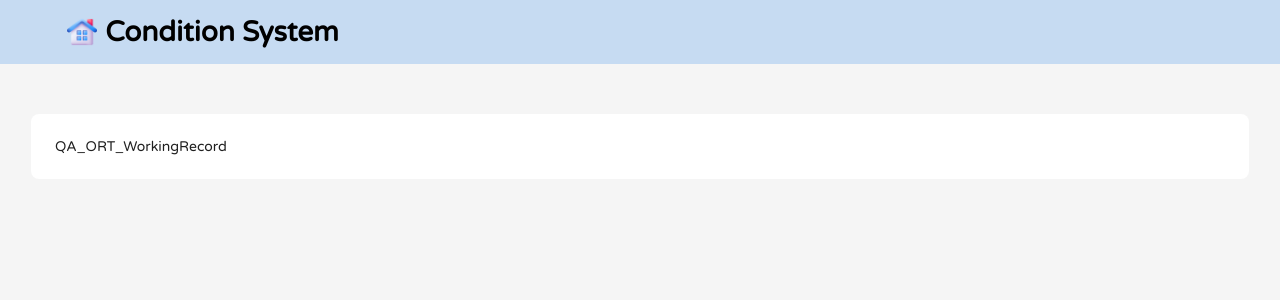
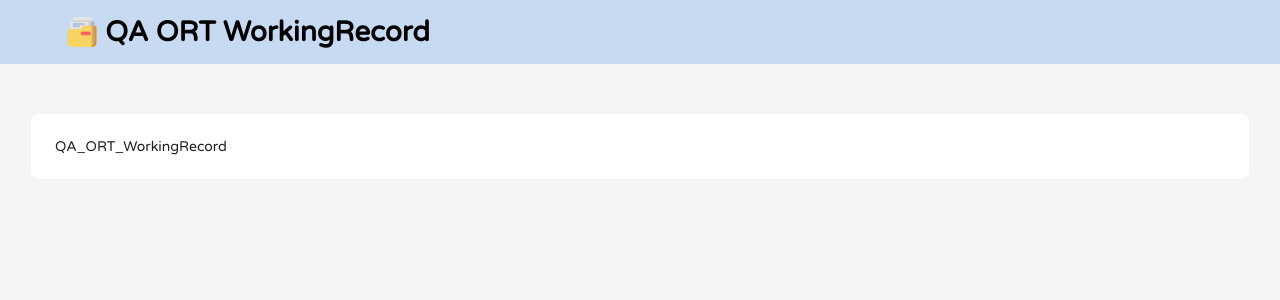
Before and after one commit to seapp180/Common_UI, a React (Vite) app: page /CommonSystem/ConditionSystem/QA_ORT_WorkingRecord in a window 1280 px wide. Shown: the top 300 px of the page. Built offline with nearby package versions, Linux system fonts and the light colour scheme; no server answers.

Commit message:
commit by khun

```diff
--- a/src/Header/Header.jsx
+++ b/src/Header/Header.jsx
@@ -6,6 +6,7 @@ import ImgReport from '../assets/report.png'
 import ImgHome from '../assets/3d-house.png'
 import ImgDash from '../assets/dashboard.png'
 import Imgsubmit from '../assets/submit.png'
+import Imgrecord from '../assets/folder.png'
 
 
 const CustomHeader = ({ collapsed, toggleCollapsed }) => {
@@ -30,6 +31,12 @@ const CustomHeader = ({ collapsed, toggleCollapsed }) => {
       setPageHeader(
         <span style={stylePageHeader()}>
           <Avatar src={Imgsubmit} shape="square" />&nbsp;Shipment schedule maintain
+        </span>
+      );
+    } else if (partweb === 'QA_ORT_WorkingRecord') {
+      setPageHeader(
+        <span style={stylePageHeader()}>
+          <Avatar src={Imgrecord} shape="square" />&nbsp;QA ORT WorkingRecord
         </span>
       );
     } else {
```
Also changed, not shown: src/assets/folder.png (added).
